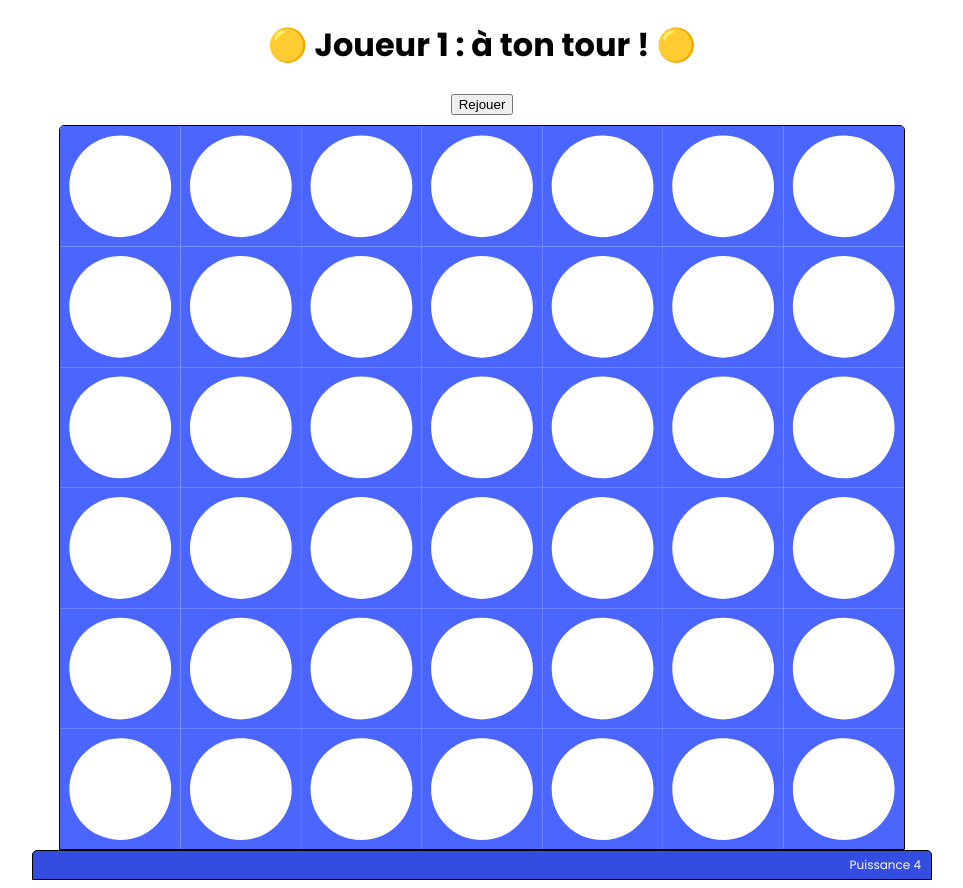
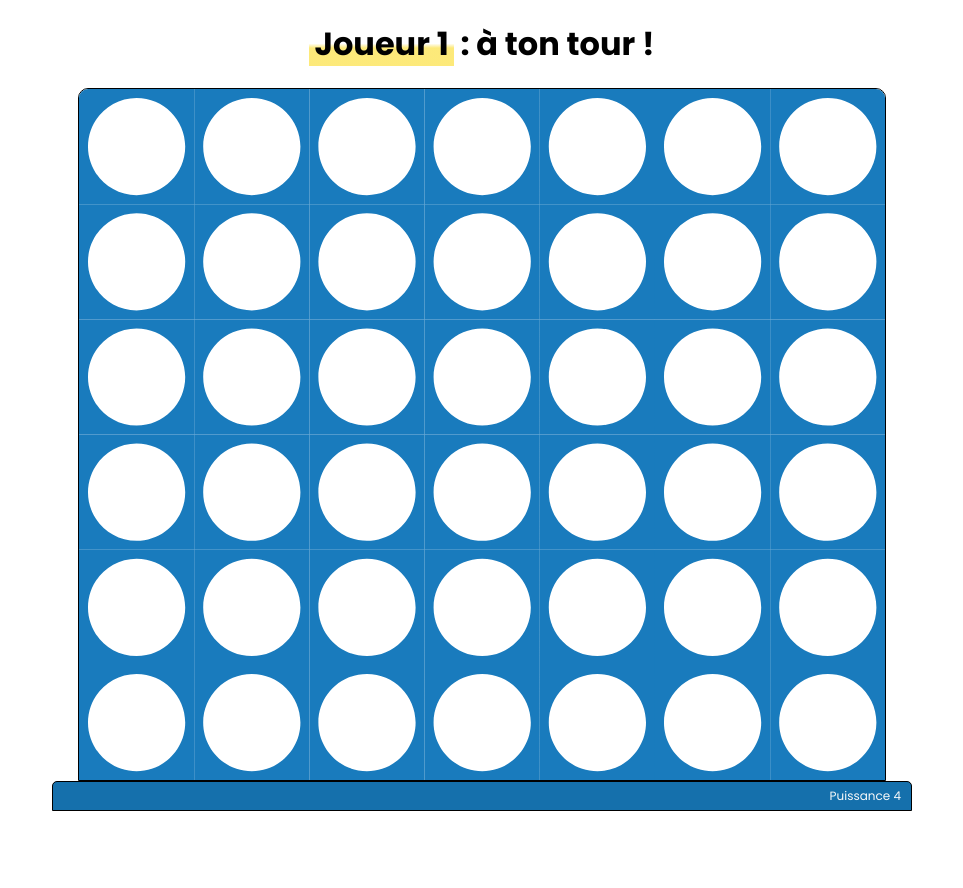
Before and after one commit to clementgateaud/connect4, a React (Create React App) app: page / in a window 1280 px wide. Shown: the whole page, without its empty margins (158-1121 px from the left). After the commit the page ends 811 px from the top, so only its background shows below. Built offline with nearby package versions, Linux system fonts and the light colour scheme.

Commit message:
button and visual improvements

```diff
--- a/package.json
+++ b/package.json
@@ -11,6 +11,7 @@
     "react": "^18.2.0",
     "react-dom": "^18.2.0",
     "react-scripts": "5.0.1",
+    "sass": "^1.57.1",
     "web-vitals": "^2.1.4"
   },
   "scripts": {
--- /dev/null
+++ b/src/components/Button.jsx
@@ -0,0 +1,39 @@
+import styles from "./Button.module.scss";
+
+export const Button = ({ onClick, children }) => {
+  return (
+    <div className={styles["buttons"]} onClick={onClick}>
+      <button className={styles["blob-btn"]}>
+        {children}
+        <span className={styles["blob-btn__inner"]}>
+          <span className={styles["blob-btn__blobs"]}>
+            <span className={styles["blob-btn__blob"]}></span>
+            <span className={styles["blob-btn__blob"]}></span>
+            <span className={styles["blob-btn__blob"]}></span>
+            <span className={styles["blob-btn__blob"]}></span>
+          </span>
+        </span>
+      </button>
+      <br />
+
+      <svg xmlns="http://www.w3.org/2000/svg" version="1.1">
+        <defs>
+          <filter id="goo">
+            <feGaussianBlur
+              in="SourceGraphic"
+              result="blur"
+              stdDeviation="10"
+            ></feGaussianBlur>
+            <feColorMatrix
+              in="blur"
+              mode="matrix"
+              values="1 0 0 0 0 0 1 0 0 0 0 0 1 0 0 0 0 0 21 -7"
+              result="goo"
+            ></feColorMatrix>
+            <feBlend in2="goo" in="SourceGraphic" result="mix"></feBlend>
+          </filter>
+        </defs>
+      </svg>
+    </div>
+  );
+};
--- /dev/null
+++ b/src/components/Button.module.scss
@@ -0,0 +1,132 @@
+*:before,
+*:after {
+  box-sizing: border-box;
+  margin: 0;
+  padding: 0;
+}
+
+$openSans: 'Open Sans', Helvetica, Arial, sans-serif;
+
+body {
+  background: #333;
+  font-family: $openSans;
+}
+
+.buttons {
+  margin: 20px 0px;
+  text-align: center;
+  border-radius: 10px;
+
+  svg {
+    position: fixed;
+  }
+}
+
+$cyan: #197BBD;
+$dark: #FFFFFF;
+$borderW: 2px;
+
+.blob-btn {
+  $numOfBlobs: 4;
+  z-index: 1;
+  position: relative;
+  padding: 10px 25px;
+  text-align: center;
+  color: $cyan;
+  font-size: 16px;
+  font-weight: bold;
+  background-color: transparent;
+  outline: none;
+  border: none;
+  transition: color 0.5s;
+  cursor: pointer;
+  border-radius: 10px;
+
+  &:before {
+    content: "";
+    z-index: 1;
+    position: absolute;
+    left: 0;
+    top: 0;
+    width: 100%;
+    height: 100%;
+    border: $borderW solid $cyan;
+    border-radius:10px;
+  }
+
+  &:after {
+    content: "";
+    z-index: -2;
+    position: absolute;
+    left: $borderW*1.5;
+    top: $borderW*1.5;
+    width: 100%;
+    height: 100%;
+
+    transition: all 0.3s 0.2s;
+    border-radius: 10px;
+  }
+
+  &:hover {
+    color: $dark;
+    border-radius: 10px;
+
+    &:after {
+      transition: all 0.3s;
+      left: 0;
+      top: 0;
+      border-radius: 10px;
+    }
+  }
+
+  &__inner {
+    z-index: -1;
+    overflow: hidden;
+    position: absolute;
+    left: 0;
+    top: 0;
+    width: 100%;
+    height: 100%;
+    border-radius: 10px;
+    background: #ffffff;
+  }
+
+  // additional container created, because in FF blobs are breaking overflow:hidden of element with svg gooey filter
+  &__blobs {
+    position: relative;
+    display: block;
+    height: 100%;
+    filter: url('#goo');
+  }
+
+  &__blob {
+    position: absolute;
+    top: $borderW;
+    width: calc(100% / $numOfBlobs);
+    height: 100%;
+    background: $cyan;
+    border-radius: 100%;
+    transform: translate3d(0, 150%, 0) scale(1.7);
+    transition: transform 0.45s;
+
+    @supports(filter: url('#goo')) {
+      transform: translate3d(0, 150%, 0) scale(1.4);
+    }
+
+    @for $i from 1 through $numOfBlobs {
+      &:nth-child(#{$i}) {
+        left: calc(($i - 1) * (120% / $numOfBlobs));
+        transition-delay: ($i - 1) * 0.08s;
+      }
+    }
+
+    .blob-btn:hover & {
+      transform: translateZ(0) scale(1.7);
+
+      @supports(filter: url('#goo')) {
+        transform: translateZ(0) scale(1.4);
+      }
+    }
+  }
+
+}
--- a/src/components/Case.module.css
+++ b/src/components/Case.module.css
@@ -12,11 +12,11 @@
 }
 
 .yellow {
-  background-color: yellow;
+  background-color: #fde74c;
 }
 
 .red {
-  background-color: red;
+  background-color: #ee6352;
 }
 
 @keyframes fall {
--- a/src/components/Grid.jsx
+++ b/src/components/Grid.jsx
@@ -18,14 +18,14 @@ export const Grid = () => {
   return (
     <div className={styles.main}>
       <div className={styles.gridBody}>
-        <SupportSVG className={styles.support} fill="#4b65ff" />
+        <SupportSVG className={styles.support} fill="#197BBD" />
         <div className={styles.cases}>
           {grid.map((owner, index) => (
             <Case key={index} owner={owner} index={index} />
           ))}
         </div>
       </div>
-      <div className={styles.bottomBar} style={{ backgroundColor: "#334de0" }}>
+      <div className={styles.bottomBar} style={{ backgroundColor: "#1570ac" }}>
         Puissance 4
       </div>
     </div>
--- a/src/components/Grid.module.css
+++ b/src/components/Grid.module.css
@@ -18,7 +18,7 @@
   z-index: 10;
   margin: 0 3%;
   border: solid 1px black;
-  border-radius: 5px 5px 0px 0px;
+  border-radius: 10px 10px 0px 0px;
   box-sizing: border-box;
 }
 
--- a/src/components/Header.jsx
+++ b/src/components/Header.jsx
@@ -1,5 +1,6 @@
 import { useContext } from "react";
 import { Puissance4GameContext } from "../Puissance4GameContext";
+import { Button } from "./Button";
 import styles from "./Header.module.css";
 
 export const Header = () => {
@@ -22,20 +23,41 @@ export const Header = () => {
 
   return (
     <>
-      <h1>
-        {!winner &&
-          !isDraw &&
-          `${
-            playerTurn === 1 ? "🟡" : "🔴"
-          } Joueur ${playerTurn} : à ton tour ! ${
-            playerTurn === 1 ? "🟡" : "🔴"
-          }`}
+      <h1 className={styles.title}>
+        {!winner && !isDraw && (
+          <>
+            <span
+              className={styles.highlight}
+              style={{
+                background: `linear-gradient(to bottom, transparent 50%, ${
+                  playerTurn === 1
+                    ? "rgba(252, 224, 65, 70%)"
+                    : "rgba(238, 99, 82, 70%)"
+                } 60%)`,
+              }}
+            >{`Joueur ${playerTurn}`}</span>
+            <span> : à ton tour !</span>
+          </>
+        )}
         {isDraw && `Égalité !`}
-        {winner && `Bravo Joueur ${winner} !`}
+        {winner && (
+          <>
+            <span>Bravo </span>
+            <span
+              className={styles.highlight}
+              style={{
+                background: `linear-gradient(to bottom, transparent 50%, ${
+                  playerTurn === 1
+                    ? "rgba(252, 224, 65, 70%)"
+                    : "rgba(238, 99, 82, 70%)"
+                } 60%)`,
+              }}
+            >{`Joueur ${playerTurn}`}</span>
+            <span> !</span>
+          </>
+        )}
       </h1>
-      <button className={styles.button} onClick={resetGame}>
-        Rejouer
-      </button>
+      {(winner || isDraw) && <Button onClick={resetGame}>Rejouer</Button>}
     </>
   );
 };
--- a/src/components/Header.module.css
+++ b/src/components/Header.module.css
@@ -1,3 +1,11 @@
-.button {
-  margin-bottom: 10px;
+.title {
+  margin: 20px 0px 20px 0px;
 }
+
+.coloredCircle {
+  -webkit-text-stroke: 1px black;
+}
+
+.highlight {
+  padding: 0 5px;
+}
--- /dev/null
+++ b/src/index.css
@@ -0,0 +1,13 @@
+*,
+*:before,
+*:after {
+  padding: 0;
+  margin: 0;
+  box-sizing: border-box;
+}
+
+body {
+  text-align: center;
+  font-family: "Poppins", sans-serif;
+  background-color: white;
+}
--- a/src/index.js
+++ b/src/index.js
@@ -1,6 +1,7 @@
 import React from "react";
 import ReactDOM from "react-dom/client";
 import { App } from "./App";
+import "./index.css";
 
 const root = ReactDOM.createRoot(document.getElementById("root"));
 root.render(
```
Also changed, not shown: 1 other file (tests, documents, lock files or other folders).
